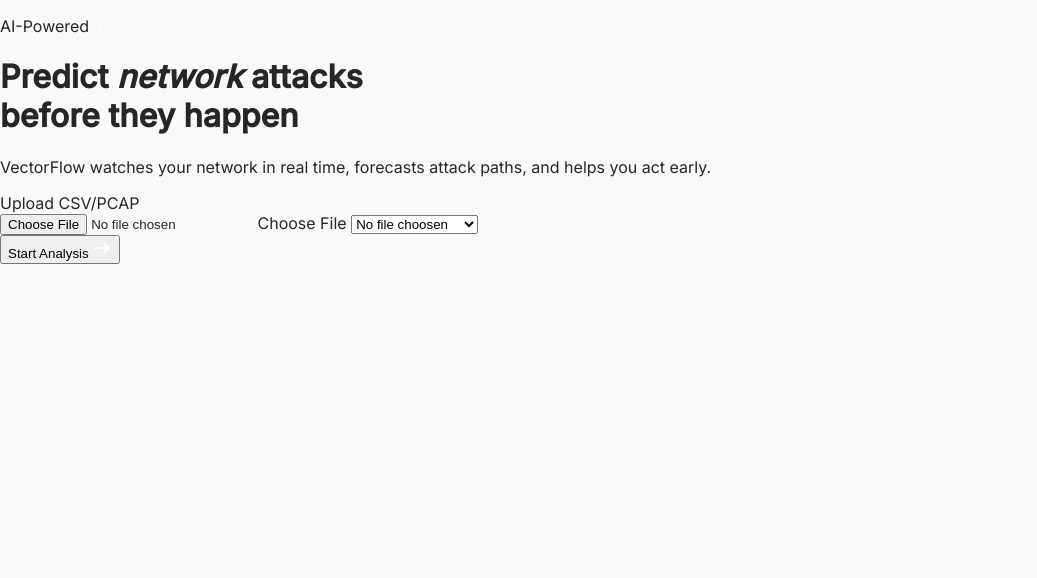
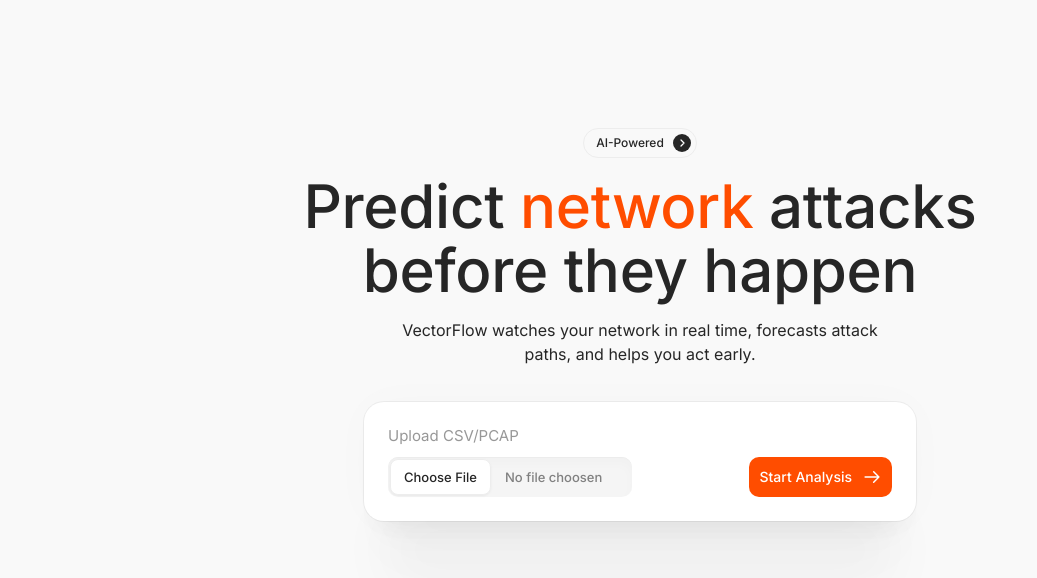
Before and after one commit to rkhooda/VectorFlow, a Flask app: page / in a window 1280 px wide. Shown: the part 123-701 px from the top of the page, without its empty margins (0-1037 px from the left). Run offline with Flask 3, Linux system fonts and the light colour scheme.

Commit message:
feat(landing): style hero and upload card to match Figma

```diff
--- a/dashboard/static/css/landing.css
+++ b/dashboard/static/css/landing.css
@@ -74,6 +74,189 @@
   outline-offset: 2px;
 }
 
+/* ---------- hero ---------- */
+
+.hero {
+  display: flex;
+  flex-direction: column;
+  align-items: center;
+  gap: 16px;
+  padding: 128px 16px 0;
+}
+
+.badge {
+  display: inline-flex;
+  align-items: center;
+  gap: 0;
+  margin: 0;
+  padding: 4px;
+  border: 1px solid var(--line);
+  border-radius: 999px;
+}
+.badge > span:first-child {
+  padding: 0 8px;
+  font-size: 12px;
+  font-weight: 500;
+  line-height: 20px;
+}
+.badge-dot {
+  display: flex;
+  align-items: center;
+  justify-content: center;
+  width: 18px;
+  height: 18px;
+  margin: 1px;
+  border-radius: 999px;
+  background: var(--ink);
+}
+.badge-dot img { width: 10px; height: 8px; }
+
+.hero-title {
+  margin: 0;
+  font-size: 60px;
+  font-weight: 500;
+  line-height: 64px;
+  letter-spacing: -0.3px;
+  text-align: center;
+  text-wrap: balance;
+}
+.hero-title em { color: var(--accent); font-style: normal; }
+
+.hero-sub {
+  max-width: 504px;
+  margin: 0;
+  font-size: 16px;
+  font-weight: 400;
+  line-height: 24px;
+  text-align: center;
+}
+
+/* ---------- upload card ---------- */
+
+.upload-card {
+  display: flex;
+  align-items: flex-end;
+  gap: 12px;
+  width: 552px;
+  max-width: 100%;
+  margin-top: 20px; /* 36px design gap, less the .hero 16px row gap */
+  padding: 24px;
+  border-radius: 20px;
+  background: #fff;
+  box-shadow:
+    0 0 44px 0 rgba(0, 0, 0, 0.02),
+    0 88px 56px -20px rgba(0, 0, 0, 0.03),
+    0 56px 56px -20px rgba(0, 0, 0, 0.02),
+    0 32px 32px -20px rgba(0, 0, 0, 0.03),
+    0 16px 24px -12px rgba(0, 0, 0, 0.03),
+    0 0 0 1px rgba(0, 0, 0, 0.05),
+    0 0 0 10px var(--page);
+}
+
+.upload-fields {
+  display: flex;
+  flex: 1;
+  flex-direction: column;
+  gap: 12px;
+  min-width: 0;
+}
+
+.upload-label {
+  font-size: 15px;
+  font-weight: 400;
+  color: rgba(38, 38, 38, 0.48);
+}
+
+.tablist {
+  display: flex;
+  align-items: center;
+  align-self: flex-start;
+  max-width: 100%;
+  padding: 2px;
+  border-radius: 10px;
+  background: var(--sunken);
+  box-shadow:
+    inset 0 6px 12px 0 rgba(0, 0, 0, 0.02),
+    inset 0 0.75px 0.75px 0 rgba(0, 0, 0, 0.02),
+    inset 0 0.25px 0.25px 0 rgba(0, 0, 0, 0.04);
+}
+
+.tab {
+  padding: 7px 13px;
+  border: 1px solid transparent;
+  border-radius: 8px;
+  font-family: inherit;
+  font-size: 13px;
+  font-weight: 500;
+  line-height: 20px;
+  white-space: nowrap;
+}
+
+.tab-active {
+  border-color: var(--line);
+  background: #fff;
+  color: var(--ink);
+  cursor: pointer;
+  filter: drop-shadow(0 1px 1px rgba(0, 0, 0, 0.05));
+}
+
+/* The design shows a single "No file choosen" slot; it doubles as the sample
+   picker, so it is a bare <select> stripped of its native chrome. */
+.tab-muted {
+  min-width: 0;
+  overflow: hidden;
+  appearance: none;
+  background: none;
+  color: rgba(38, 38, 38, 0.56);
+  text-overflow: ellipsis;
+  cursor: pointer;
+}
+
+#file-input {
+  position: absolute;
+  width: 1px;
+  height: 1px;
+  opacity: 0;
+  pointer-events: none;
+}
+#file-input:focus-visible + .tab-active {
+  outline: 2px solid var(--accent);
+  outline-offset: 2px;
+}
+
+.upload-submit {
+  display: inline-flex;
+  align-items: center;
+  gap: 10px;
+  flex: none;
+  padding: 10px;
+  border: 0;
+  border-radius: 10px;
+  background: var(--accent);
+  color: #fff;
+  font-family: inherit;
+  font-size: 14px;
+  font-weight: 500;
+  line-height: 20px;
+  cursor: pointer;
+  transition: background-color 150ms ease-out;
+}
+.upload-submit:hover { background: #e64500; }
+.upload-submit:disabled { opacity: 0.6; cursor: default; }
+.upload-submit img { width: 20px; height: 20px; }
+
+.upload-msg {
+  min-height: 20px;
+  margin: 22px 0 0;
+  font-size: 13px;
+  color: rgba(38, 38, 38, 0.56);
+  text-align: center;
+}
+
 @media (max-width: 720px) {
   .nav { padding-top: 32px; }
+  .hero { padding-top: 64px; }
+  .hero-title { font-size: 38px; line-height: 42px; }
+  .upload-card { flex-direction: column; align-items: stretch; }
+  .upload-submit { justify-content: center; }
 }
```
